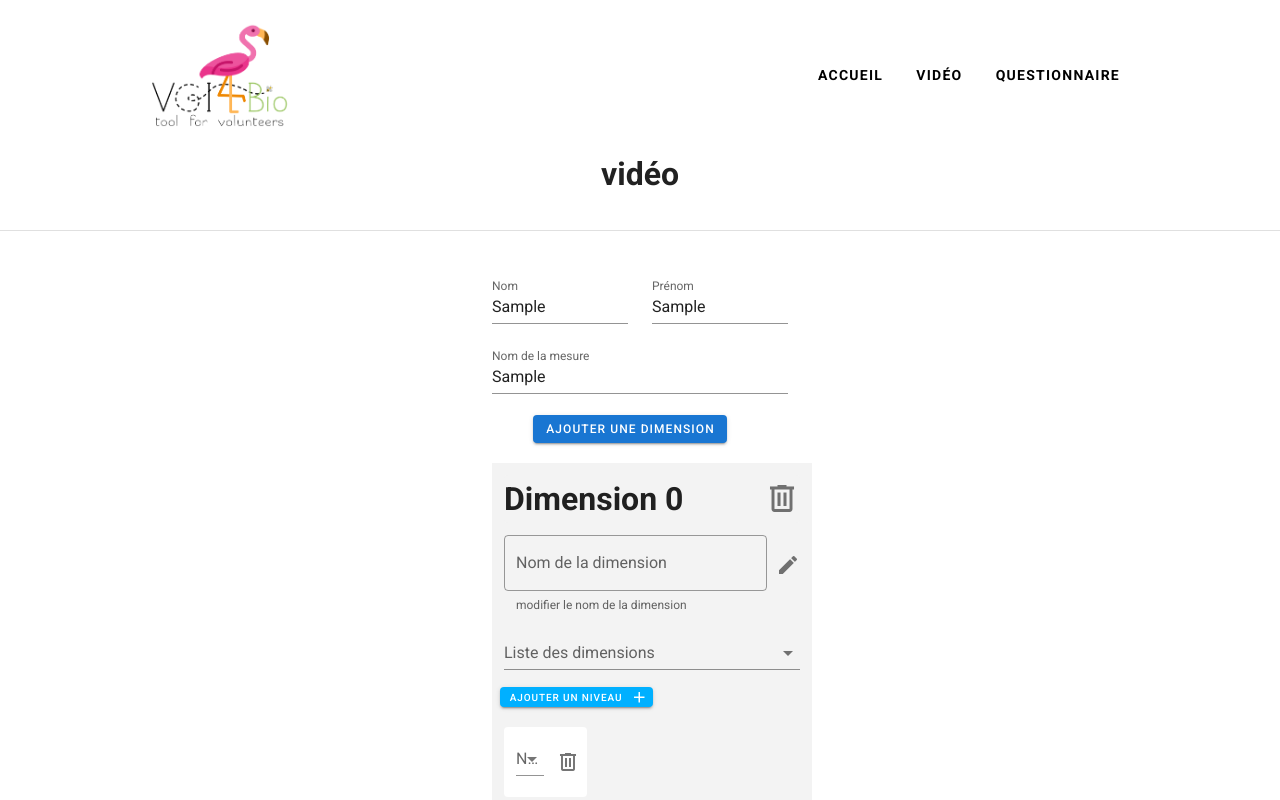
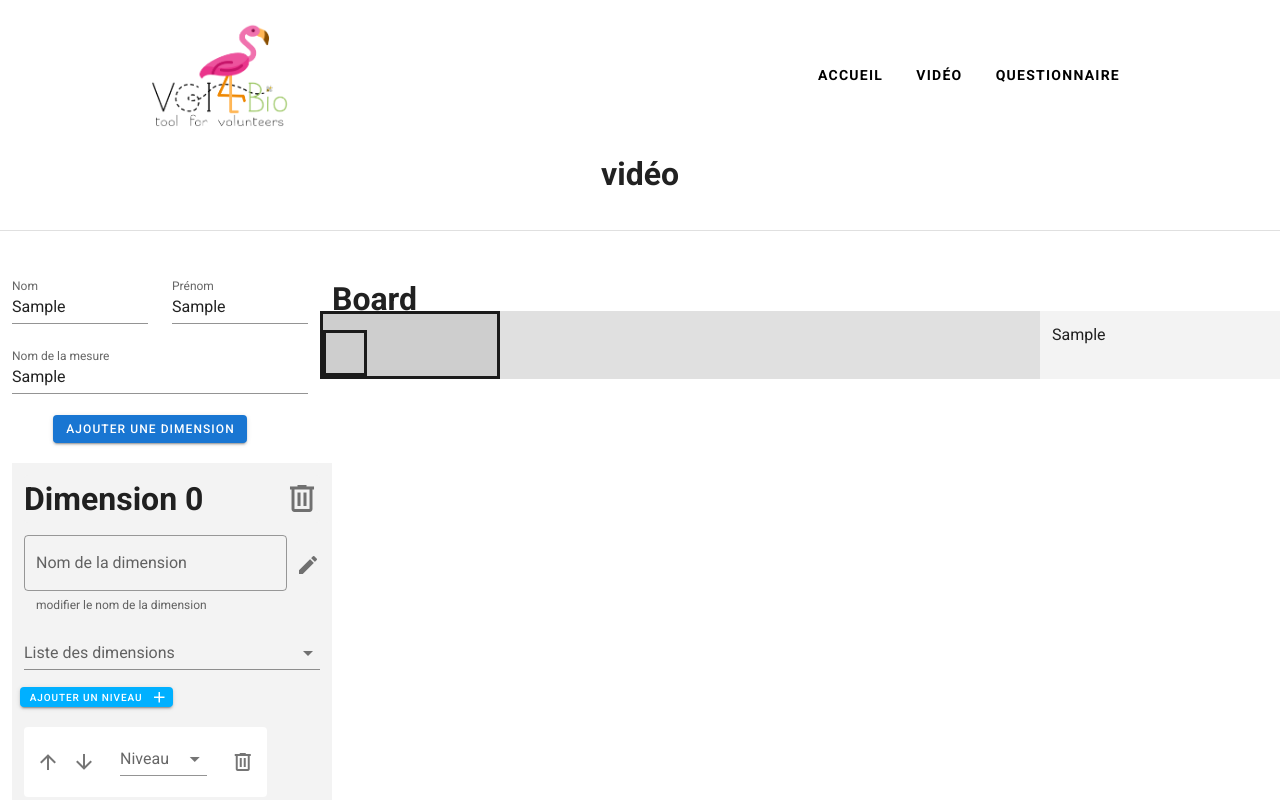
Before and after one commit to constantinfite/vgi-4-bio, a Vue app in the folder client/: page / in a window 1280 px wide. Both pictures are taken after typing "Sample", "Sample", "Sample" into the empty fields and a click on the button "AJOUTER UNE DIMENSION". Shown: the top 800 px of the page. Built offline with nearby package versions, Linux system fonts and the light colour scheme.

Commit message:
start of changing order level

```diff
--- a/client/src/views/Home.vue
+++ b/client/src/views/Home.vue
@@ -102,14 +102,24 @@
                   <v-col
                     cols="11"
                     md="10"
-                    lg="4"
-                    xl="4"
+                    lg="10"
+                    xl="10"
                     v-for="(table, j) in tablesData[i].level"
                     :key="j"
                   >
                     <v-card flat class="d-flex justify-space-between">
+                      <v-icon
+                        class="mx-3"
+                        @click="upLevel(tablesData, i, j)"
+                        >mdi-arrow-up</v-icon
+                      >
+                      <v-icon
+                        class="mr-3"
+                        @click="downLevel(tablesData, i, j)"
+                        >mdi-arrow-down</v-icon
+                      >
                       <v-select
-                        class="mx-3"
+                        class="ml-3 mr-6"
                         :items="computedLevels[i]"
                         @change="changeValueLevel($event, i, j)"
                         :value="table"
@@ -142,7 +152,7 @@
           </v-form>
         </v-col>
         <!-- Right part Board -->
-        <v-col class="board-position ml-2 pa-0" lg="9" xl="6">
+        <v-col class="board-position" lg="9" xl="6">
           <Board :datas="tablesData" :mesure="mesure" />
         </v-col>
       </v-row>
@@ -430,6 +440,18 @@ export default {
     editDimension() {
       this.$refs.field[0].focus();
       this.focus = true;
+    },
+    upLevel(tableData, indexDim, indexLevel) {
+      var element = tableData[indexDim].level[indexLevel];
+      console.log("ok");
+      tableData[indexDim].level.splice(indexLevel, 1);
+      tableData[indexDim].level.splice(indexLevel - 1 , 0, element);
+      this.forceRecomputeCounter++;
+    },
+    downLevel(tableData, indexDim, indexLevel) {
+      var element = tableData[indexDim].level[indexLevel];
+      tableData[indexDim].level.splice(indexLevel, 1);
+      tableData[indexDim].level.splice(indexLevel + 1, 0, element);
     }
   },
   computed: {
@@ -486,7 +508,7 @@ export default {
         tablesLevel.push(level);
       }
 
-      console.log(tablesLevel);
+      //console.log(tablesLevel);
       return tablesLevel;
     }
   }
@@ -498,10 +520,9 @@ export default {
   position: -webkit-sticky;
   position: sticky;
   top: 0;
-
 }
 
-.main-row{
+.main-row {
   align-items: flex-start;
 }
 
--- a/client/styles.css
+++ b/client/styles.css
@@ -1,3 +1,3 @@
-* {
+/* * {
   box-sizing: border-box;
-}
+} */
```
